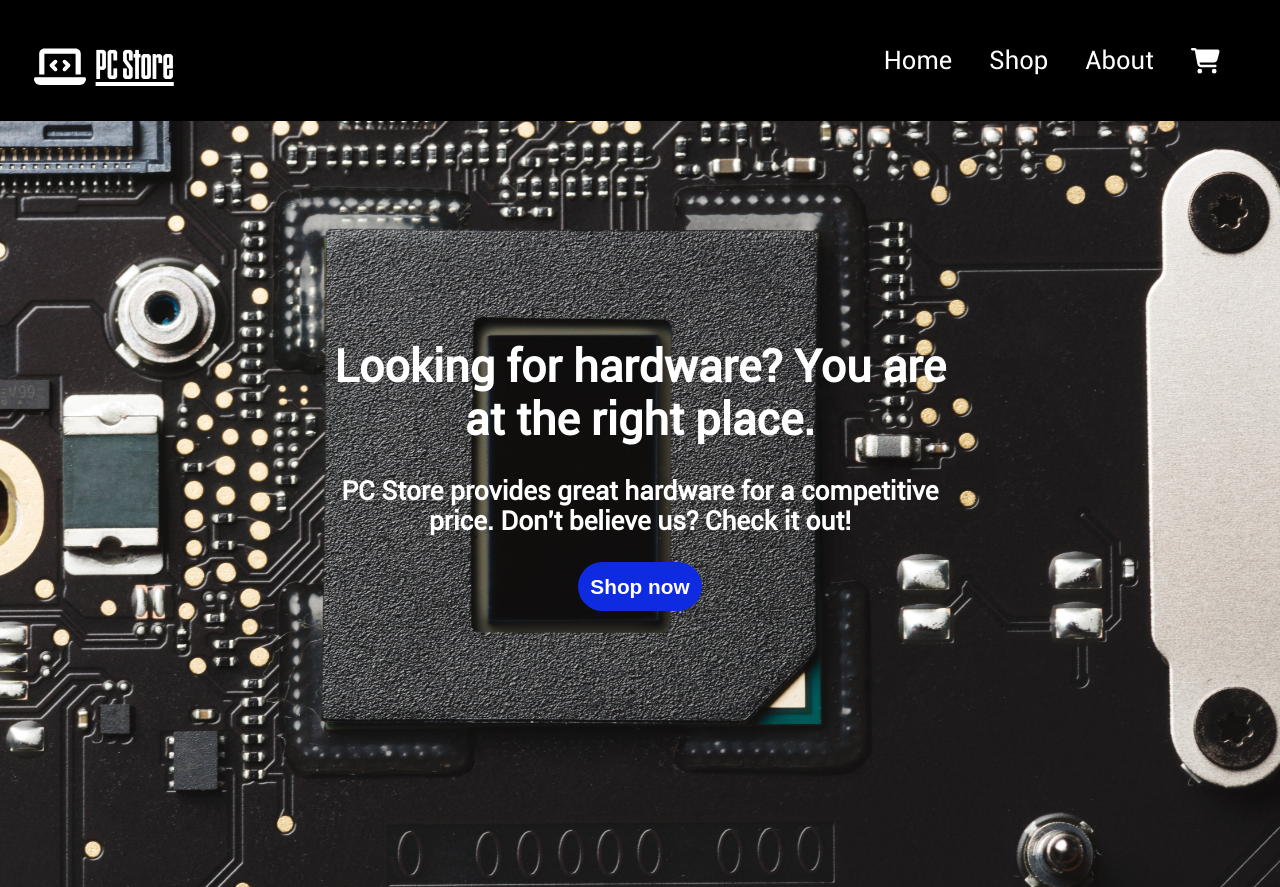
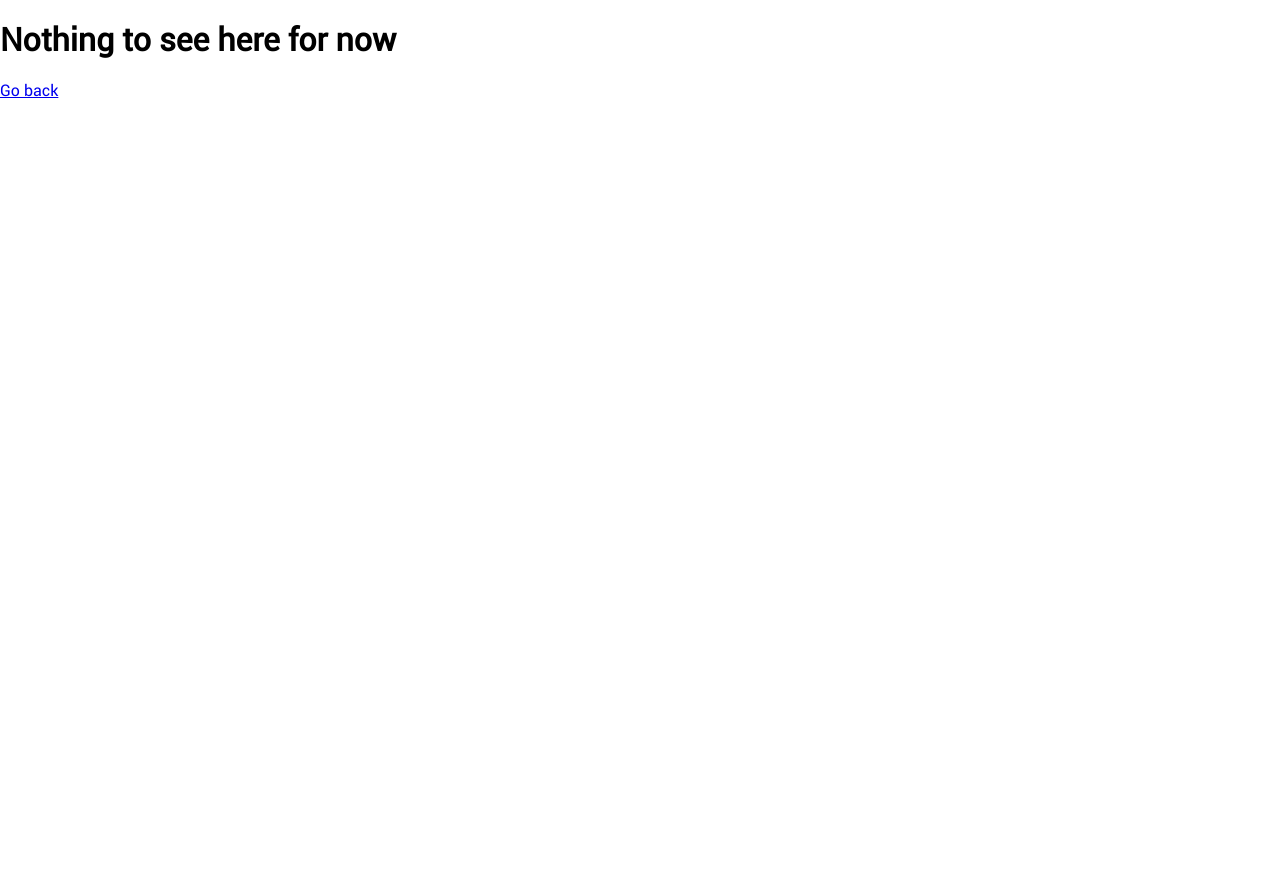
Before and after one commit to juan-est145/Odin-Project_Shopping_Cart, a React (Vite) app: page /shop in a window 1280 px wide. After the commit the page ends 800 px from the top, so only its background shows below. Built offline with nearby package versions, Linux system fonts and the light colour scheme.

Commit message:
Routing works

```diff
--- a/src/components/homePage.jsx
+++ b/src/components/homePage.jsx
@@ -1,3 +1,4 @@
+import { Link } from "react-router-dom";
 import "../styles/homePage.css"
 import motherBoardImage from "../../public/motherBoard.jpg"
 import { FontAwesomeIcon } from "@fortawesome/react-fontawesome";
@@ -13,8 +14,8 @@
 				</a>
 			</div>
 			<nav className="headerNav">
-				<a href="#">Home</a>
-				<a href="#">Shop</a>
+				<Link to="/">Home</Link>
+				<Link to="shop">Shop</Link>
 				<a href="#">About</a>
 				<FontAwesomeIcon icon={faCartShopping} />
 			</nav>
--- a/src/components/shopPage.jsx
+++ b/src/components/shopPage.jsx
@@ -1,3 +1,10 @@
+import { Link } from "react-router-dom";
+
 export default function ShopPage() {
-	<h1>Nothing to see here for now</h1>
+	return (
+		<>
+			<h1>Nothing to see here for now</h1>
+			<Link to="/">Go back</Link>
+		</>
+	);
 }
--- a/src/main.jsx
+++ b/src/main.jsx
@@ -1,9 +1,12 @@
 import { StrictMode } from 'react'
 import { createRoot } from 'react-dom/client'
-import App from './components/App.jsx'
+import routes from './routes.jsx'
+import { createBrowserRouter, RouterProvider } from 'react-router-dom'
+
+const router = createBrowserRouter(routes);
 
 createRoot(document.getElementById('root')).render(
   <StrictMode>
-    <App />
+    <RouterProvider router={router}/>
   </StrictMode>,
 )
--- a/src/routes.js
+++ b/src/routes.jsx
@@ -3,7 +3,7 @@
 
 const routes = [
 	{
-		path: '/',
+		path: "/",
 		element: <App />
 	},
 	{
```
